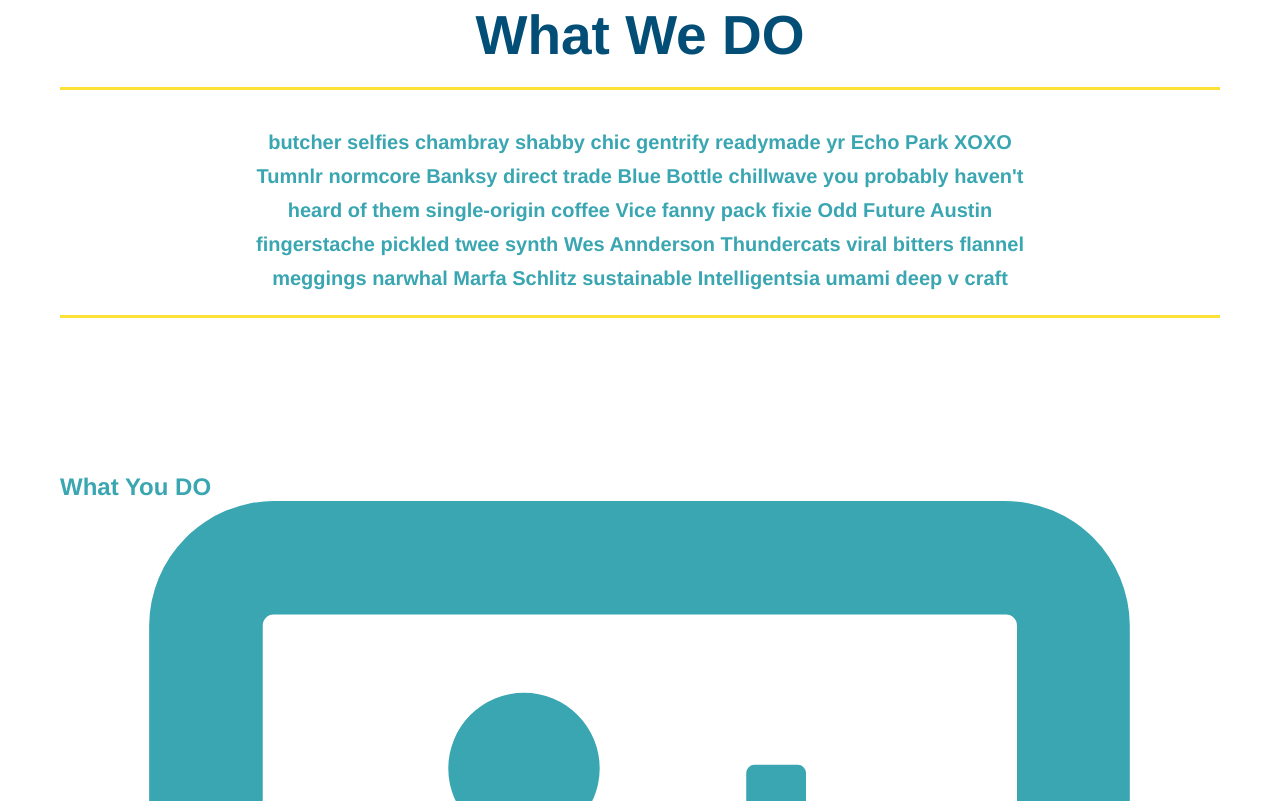
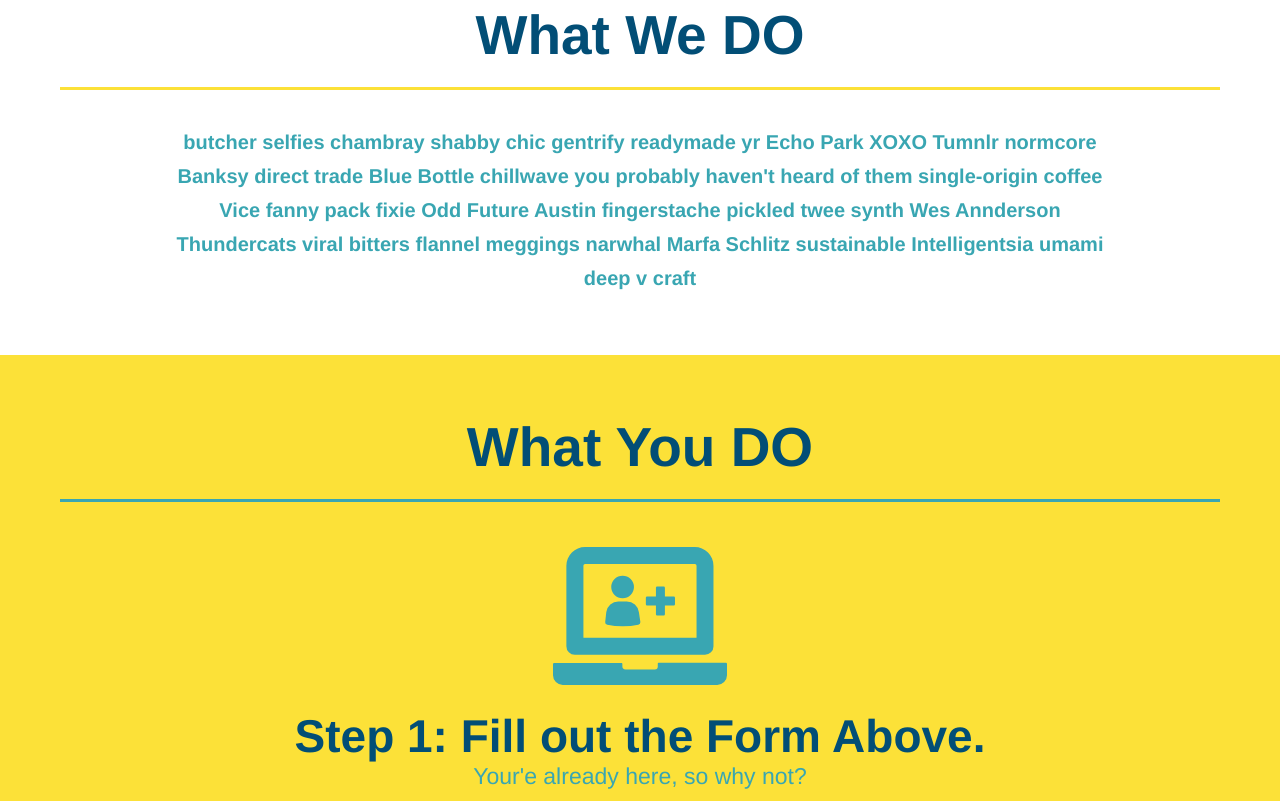
Before and after one commit to Angel-A15/run-buddy, a plain HTML site: page index.html in a window 1280 px wide. Shown: the part 739-1540 px from the top of the page. Drawn offline with Linux system fonts and the light colour scheme.

Commit message:
style what you do section

```diff
--- a/assets/css/style.css
+++ b/assets/css/style.css
@@ -121,16 +121,6 @@
 .intro {
   text-align: center;
 }
-.intro h2 {
-
-  font-size: 55px;
-  color: #024e76;
-  margin-bottom: 35px;
-  padding: 0 100px 20px 100px;
-  border-bottom: 3px solid;
-  border-color: #fce138;
-  display: inline-black;
-}
 
 .intro p {
   line-height: 1.7;
@@ -140,3 +130,49 @@
   margin: 0 auto;
 
 }
+
+.steps {
+  text-align: center;
+  background: #fce138;
+}
+
+.section-title {
+  font-size: 55px;
+  color: #024e76;
+  margin-bottom: 35px;
+  padding: 0 100px 20px 100px;
+  display: inline-black;
+  border-bottom: 3px solid;
+}
+.primary-border {
+  border-color: #fce138;
+}
+.secondary-border {
+  border-color: #39a6b2;
+}
+
+.steps div {
+
+  margin-bottom: 80px;
+}
+
+.steps img {
+  width: 15%;
+  margin: 10px 0;
+}
+
+.steps h3 {
+  color: #024e76;
+  font-size: 46px;
+  margin-top: 10px;
+}
+.steps p {
+  color: #39a6b2;
+  font-size: 23px;
+
+}
+.steps span {
+
+font-span: 38px;
+
+}
--- a/index.html
+++ b/index.html
@@ -101,7 +101,7 @@
 
     <section id="what-we=-do" class="intro">
 
-        <h2>What We DO<h2>
+        <h2 class="section-title primary-border">What We DO<h2>
         <p>
             butcher selfies chambray shabby chic gentrify readymade yr Echo Park XOXO Tumnlr normcore Banksy direct trade Blue Bottle chillwave you probably haven't heard of them single-origin coffee Vice fanny pack fixie Odd Future Austin fingerstache pickled twee synth Wes Annderson Thundercats viral bitters flannel meggings narwhal Marfa Schlitz sustainable Intelligentsia umami deep v craft
         </p>
@@ -109,33 +109,33 @@
 
 <!-- "what you do" section -->
 
-    <section id="what-you=do">
+    <section id="what-you=do" class="steps">
 
-        <h2>What You DO</h2>
+        <h2 class="section-title secondary-border">What You DO</h2>
 
         <div>
             <img src="./assets/images/step-1.svg" alt="">
 
-            <h3>Step 1: Fill out the Form Above.</h3>
+            <h3>Step 1: <span>Fill out the Form Above.</span></h3>
 
             <p>Your'e already here, so why not?</p>
         </div>
 
         <div>
             <img src="./assets/images/step-2.svg" alt="">
-            <h3>Step 2: Consult with One Of Our Trainers.</h3>
+            <h3>Step 2: <span>Consult with One Of Our Trainers.</span></h3>
             <p>Are you here to build muscle. lose weight, or just feel good?</p>
         </div>
 
         <div>
             <img src="./assets/images/step-3.svg" alt="">
-            <h3>Step 3: Get Running.</h3>
+            <h3>Step 3: <span>Get Running.</span></h3>
             <p>Hit the ground running (literally) once your trainer lays out your plan.</p>
         </div>
 
         <div>
             <img src="./assets/images/step-4.svg" alt="">
-            <h3>Step 4: See Results.</h3>
+            <h3>Step 4: <span>See Results.</span></h3>
             <p>Bi-weekly checkins with your trainer will keep you focused.</p>
         </div>
 
```
